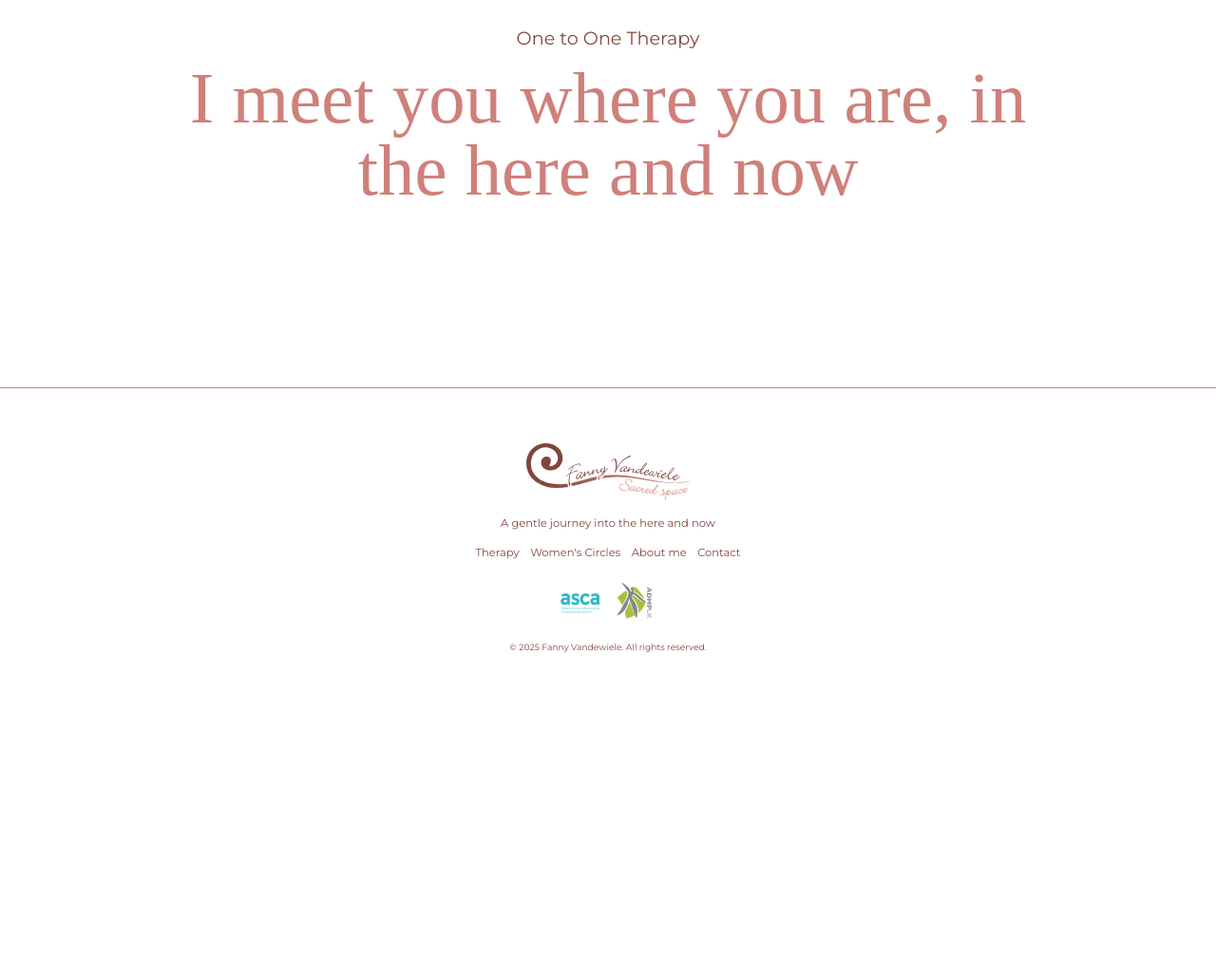
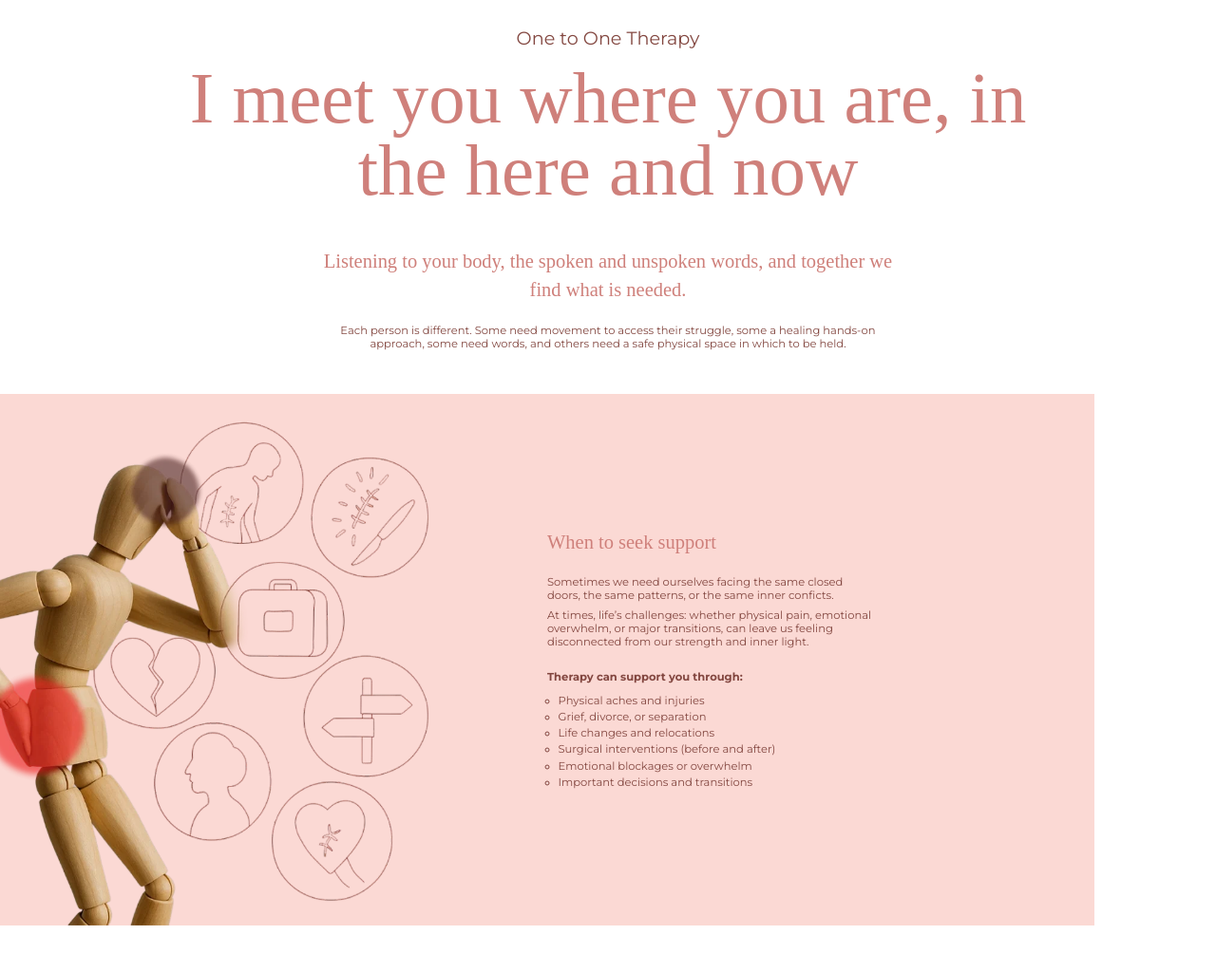
Before and after one commit to claudiomonzoni/fanny, an Astro site: page /therapy in a window 1280 px wide. Shown: the part 140-1164 px from the top of the page at 95% size. Before the commit the page ends 913 px from the top, so only its background shows below. Built offline with nearby package versions, Linux system fonts and the light colour scheme; Astro itself is replaced by a stand-in of ours; a web font is replaced by a local one.

Commit message:
avance leve

```diff
--- a/package.json
+++ b/package.json
@@ -9,8 +9,8 @@
     "astro": "astro"
   },
   "dependencies": {
-    "@astrojs/sitemap": "^3.5.1",
-    "astro": "^5.13.5",
+    "@astrojs/sitemap": "^3.6.0",
+    "astro": "^5.15.1",
     "gsap": "^3.13.0",
     "sass": "^1.92.0",
     "split-type": "^0.3.4",
--- a/src/components/Encabezados.astro
+++ b/src/components/Encabezados.astro
@@ -2,27 +2,29 @@
 interface Props {
   txtayuda: string;
   encabezado: string;
+  marginEspecial?: boolean;
 }
-const{txtayuda,encabezado} = Astro.props;
+const { txtayuda, encabezado, marginEspecial } = Astro.props;
 ---
 
-<h1>
+
+
+<h1 class={marginEspecial ? "marginEspecial" : ""}>
     <span>{txtayuda}</span>
     {encabezado}
   </h1>
 
 <style lang="scss">
-
   @use "../styles/variables.scss" as *;
 
-    h1{
-       color:$primario;
+  h1 {
+    color: $primario;
     position: relative;
     text-align: center;
     margin: 20vh 2rem;
     line-height: 1.5cap;
-       font-size:clamp(2.6rem, 6vw, 7rem);
-       span{
+    font-size: clamp(2.6rem, 6vw, 7rem);
+    span {
       position: absolute;
       color: $oscuro;
       font-size: clamp(1rem, 1.5vw, 2rem);
@@ -31,11 +33,17 @@ const{txtayuda,encabezado} = Astro.props;
       transform: translateX(-50%);
       font-family: "Montserrat", sans-serif;
     }
-    @include cel{
+    @include cel {
       margin: 12vh 2rem;
-        span{
+      span {
         top: -3rem;
       }
     }
   }
+  .marginEspecial {
+    margin: 20vh 2rem 3rem!important;
+    @include cel{
+      margin: 12vh 2rem 2rem!important;
+    }
+  }
 </style>
--- a/src/pages/therapy.astro
+++ b/src/pages/therapy.astro
@@ -1,15 +1,86 @@
 ---
-import Encabezados from '@components/Encabezados.astro';
-import Layout from '@layouts/Layout.astro';
+import Encabezados from "@components/Encabezados.astro";
+import Layout from "@layouts/Layout.astro";
+import { isRenderTemplateResult } from "astro/runtime/server/render/astro/render-template.js";
 ---
 
-<Layout title="Fanny Vandewiele / Sacred Place" description="One to One Theraphy">
+<Layout
+  title="Fanny Vandewiele / Sacred Place"
+  description="One to One Theraphy"
+>
+  <main>
+    <div class="grid contenido">
+      <Encabezados
+        txtayuda="One to One Therapy"
+        encabezado="I meet you where you are, in the here and now"
+        marginEspecial
+      />
+      <div class="centrarYlimitar">
+        <h2>
+          Listening to your body, the spoken and unspoken words, and together we
+          find what is needed.
+        </h2>
+        <p>
+          Each person is different. Some need movement to access their struggle,
+          some a healing hands-on approach, some need words, and others need a
+          safe physical space in which to be held.
+        </p>
+      </div>
+    </div>
 
-    <main>
-        <div class="grid contenido">
+    <section class="grid pantalla-izq">
+      <div id="seek">
+        <div class="izq"></div>
+        <div class="der">
+          <h2>When to seek support</h2>
+          <p>
+            Sometimes we need ourselves facing the same closed doors, the same
+            patterns, or the same inner conficts.
+          </p>
+          <p>
+            At times, life’s challenges: whether physical pain, emotional
+            overwhelm, or major transitions, can leave us feeling disconnected
+            from our strength and inner light.
+          </p>
 
-            <Encabezados txtayuda='One to One Therapy' encabezado='I meet you where you are, in the here and now' />
+          <b>Therapy can support you through:</b>
+          <ul>
+            <li>Physical aches and injuries</li>
+            <li>Grief, divorce, or separation</li>
+            <li>Life changes and relocations</li>
+            <li>Surgical interventions (before and after)</li>
+            <li>Emotional blockages or overwhelm</li>
+            <li>Important decisions and transitions</li>
+          </ul>
+        </div>
+      </div>
+    </section>
+  </main>
+</Layout>
 
-        </div>
-    </main>
-</Layout>
+<style lang="scss">
+  @use "src/styles/variables.scss" as *;
+  #seek {
+    margin: $margen 0;
+    height: 70vh;
+    background: url(/seek-support.webp) no-repeat center left $ligero;
+    background-size: contain;
+    display: flex;
+    justify-content: center;
+    align-items: center;
+    color: $oscuro;
+    .izq, .der{
+        flex: 1;
+    }
+    .der > *{
+        max-width: 60%;
+    }
+    p:last-of-type{
+        margin-bottom: $margen-cel;
+    }
+  ul{
+    margin-top: .8rem;
+    padding-left: 1rem;
+  }
+  }
+</style>
--- a/src/styles/global.scss
+++ b/src/styles/global.scss
@@ -68,8 +68,12 @@ ul {
   list-style: none;
 }
 li {
-  list-style: none;
+  list-style:circle;
+  line-height: 1.5;
   /* list-style-position: inside; */
+}
+b{
+  color: $oscuro;
 }
 
 img {
@@ -167,3 +171,12 @@ b {
     width: 80%;
   }
 }
+
+.centrarYlimitar{
+  text-align: center;
+  max-width: 60%;
+  margin: 0 auto;
+  @include cel {
+    max-width: 80%;
+  }
+}
```
Also changed, not shown: 2 other files. Lines whose indentation alone changed are shown as unchanged.
